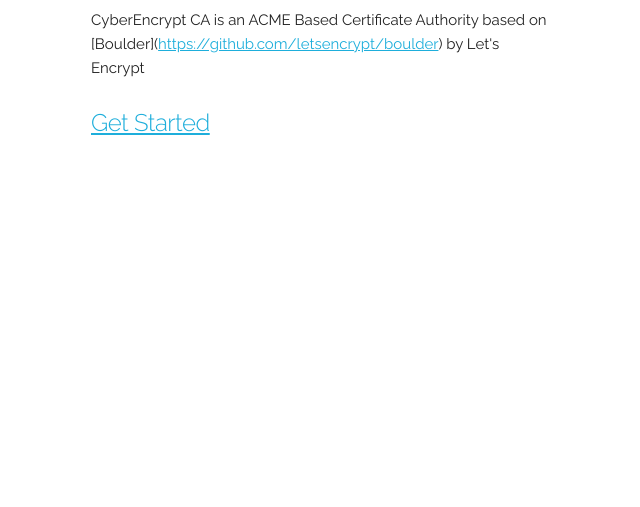
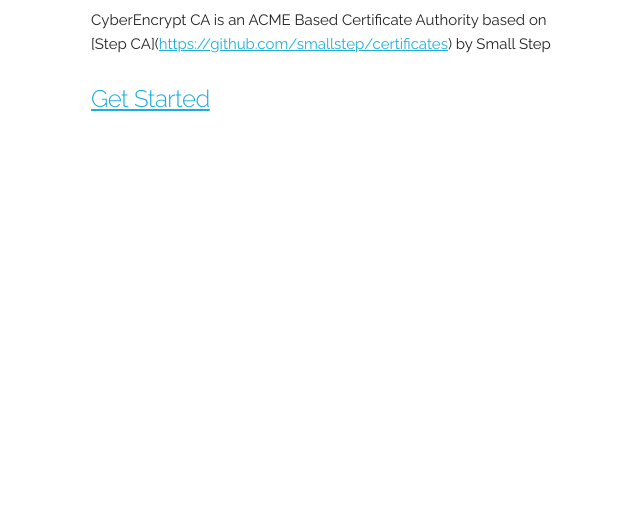
Before and after one commit to DelixCA/website, a plain HTML site: page index.html in a window 1280 px wide. Shown: the part 293-800 px from the top of the page, without its empty margins (69-709 px from the left). Drawn offline with Linux system fonts and the light colour scheme.

Commit message:
Update index.html

```diff
--- a/index.html
+++ b/index.html
@@ -35,7 +35,7 @@
     <div class="row">
       <div class="one-half column" style="margin-top: 25%">
         <h4>Welcome to CyberEncrypt CA</h4>
-        <p>CyberEncrypt CA is an ACME Based Certificate Authority based on [Boulder](<a href="https://github.com/letsencrypt/boulder">https://github.com/letsencrypt/boulder</a>) by Let's Encrypt</p>
+        <p>CyberEncrypt CA is an ACME Based Certificate Authority based on [Step CA](<a href="https://github.com/smallstep/certificates">https://github.com/smallstep/certificates</a>) by Small Step</p>
         <p><h5><a href="getting-started.html">Get Started</a></h5></p>
       </div>
     </div>
```
